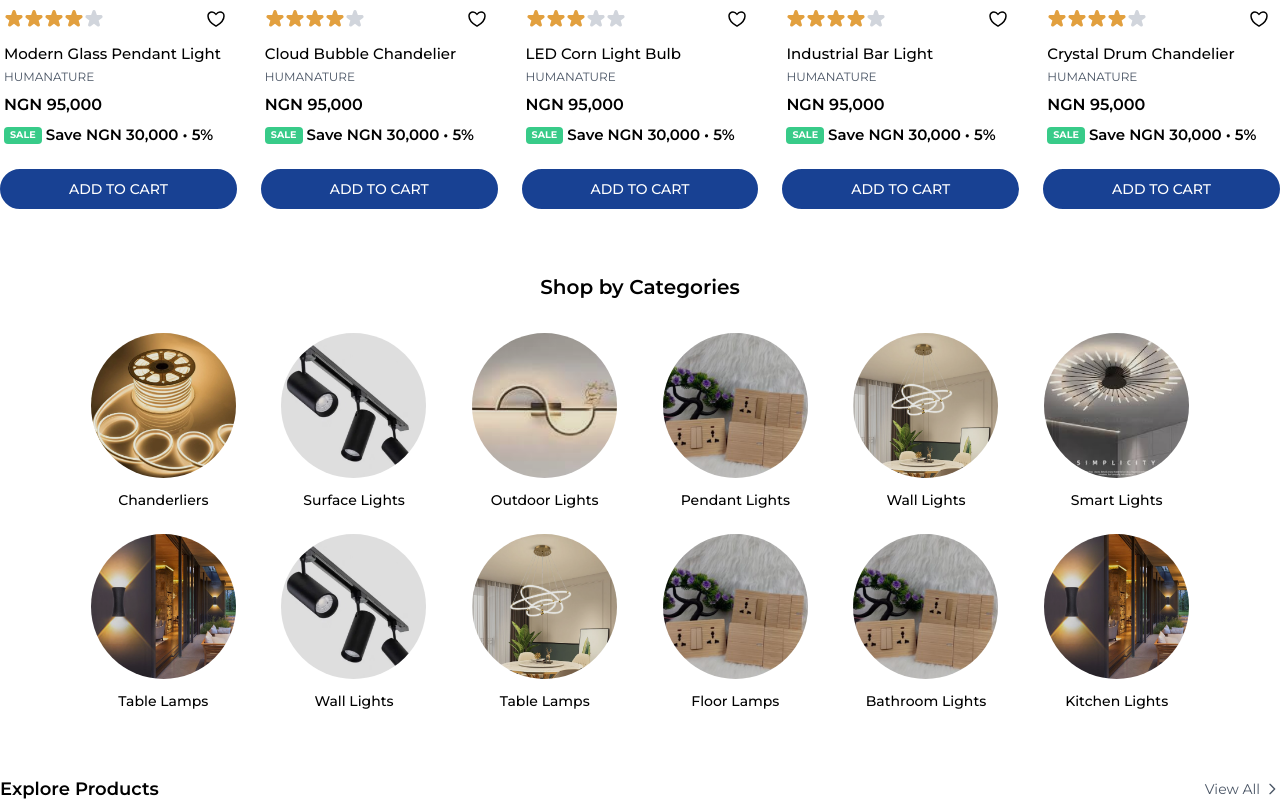
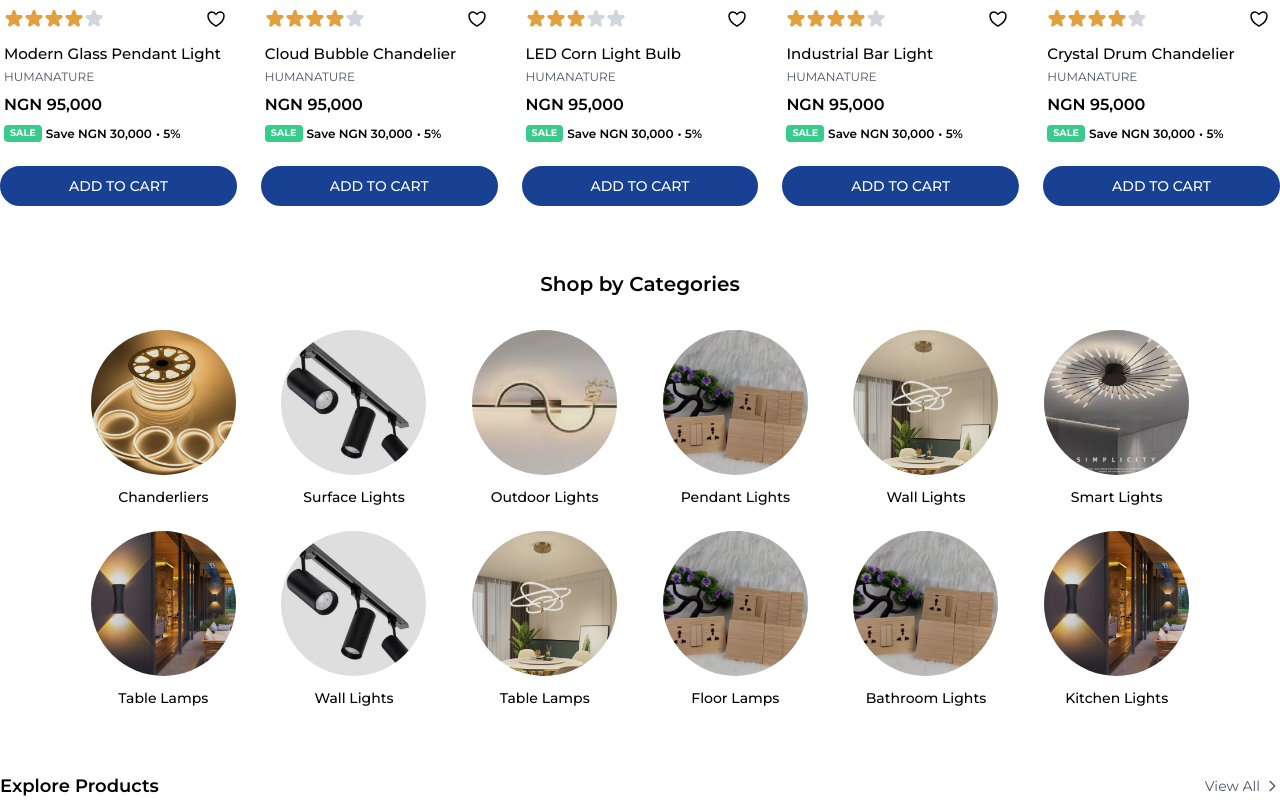
Before and after one commit to tomurashigaraki22/steadfast_ecommerce, a Next.js app: page / in a window 1280 px wide. Shown: the part 1020-1821 px from the top of the page. Built offline with nearby package versions, Linux system fonts and the light colour scheme.

Commit message:
update: updated font size of sale shii

```diff
--- a/src/components/product/ProductCard.tsx
+++ b/src/components/product/ProductCard.tsx
@@ -125,8 +125,8 @@ export const ProductCard = ({
                     {discount && (
                         <div className="hidden md:flex items-center space-x-1 text-xs">
                             <span className="bg-[#38CB89] text-[.6rem] font-bold text-white px-1.5 py-0.5 rounded">SALE</span>
-                            <span className="text-black text-[15px] font-semibold">Save NGN {discount.amount.toLocaleString()}</span>
-                            <span className="text-black text-[15px] font-semibold">• {discount.percentage}%</span>
+                            <span className="text-black text-xs font-semibold">Save NGN {discount.amount.toLocaleString()}</span>
+                            <span className="text-black text-xs font-semibold">• {discount.percentage}%</span>
                         </div>
                     )}
                 </div>
```
